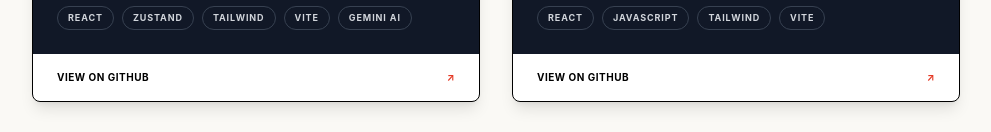
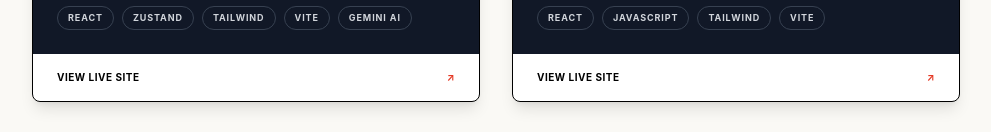
Before and after one commit to joshuaihesiulo/Joshua-Portfolio, a React (Vite) app: page / in a window 1280 px wide. Shown: the part 3028-3160 px from the top of the page, without its empty margins (144-1135 px from the left). Built offline with nearby package versions, Linux system fonts and the light colour scheme.

Commit message:
Link NaijaCounts and SavvyTrades to live deployments

```diff
--- a/src/data/portfolioData.js
+++ b/src/data/portfolioData.js
@@ -69,8 +69,8 @@ export const projectsData = [
     description:
       "AI-powered calorie calculation web app built with React, Zustand, Tailwind CSS, Vite, and Google Gemini using the FAO West African Food Composition Table (WAFCT 2019).",
     stack: ["React", "Zustand", "Tailwind", "Vite", "Gemini AI"],
-    link: "https://github.com/joshuaihesiulo",
-    cta: "View on GitHub",
+    link: "https://calorie-site-gray.vercel.app",
+    cta: "View live site",
   },
   {
     id: 2,
@@ -79,8 +79,8 @@ export const projectsData = [
     description:
       "Forex trade journaling app for logging, analyzing, and reviewing trades — helping traders track performance and sharpen their strategy.",
     stack: ["React", "JavaScript", "Tailwind", "Vite"],
-    link: "https://github.com/joshuaihesiulo",
-    cta: "View on GitHub",
+    link: "https://frontend-lyart-six-36.vercel.app",
+    cta: "View live site",
   },
   {
     id: 3,
```
